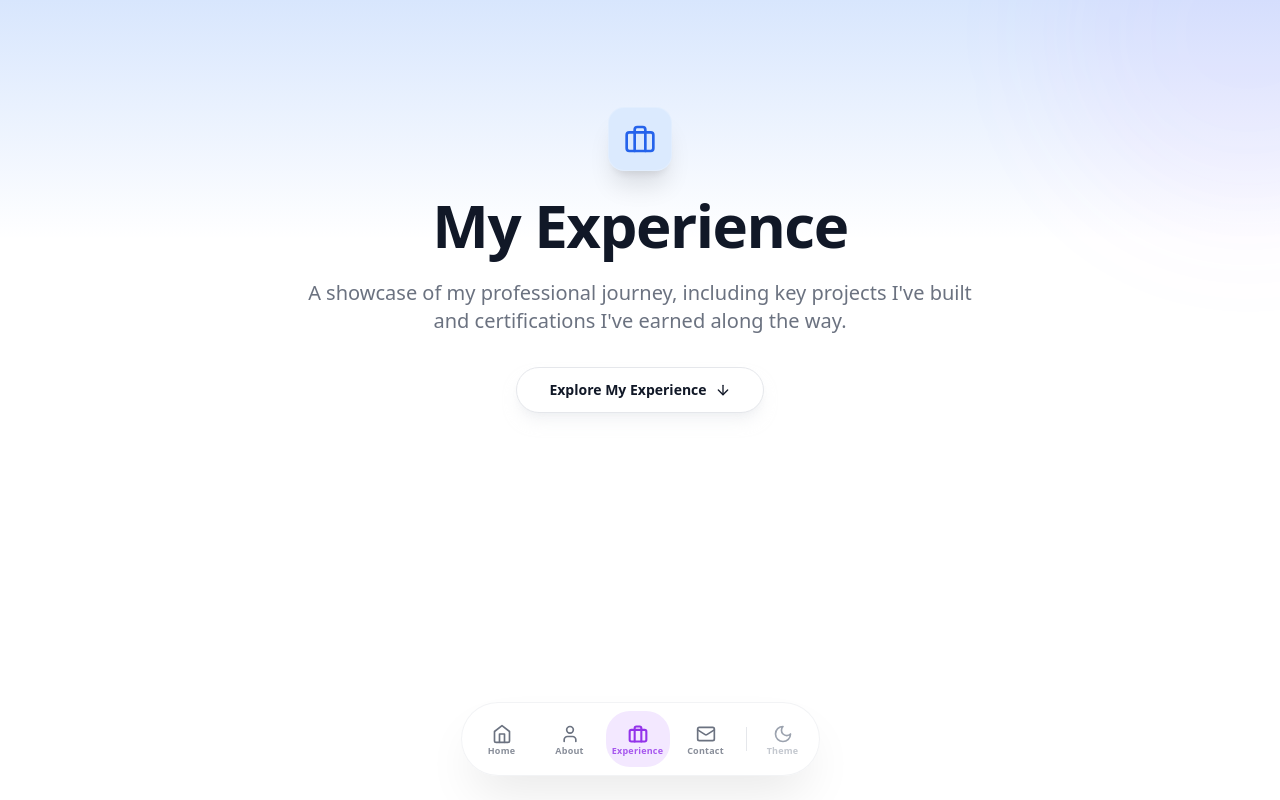
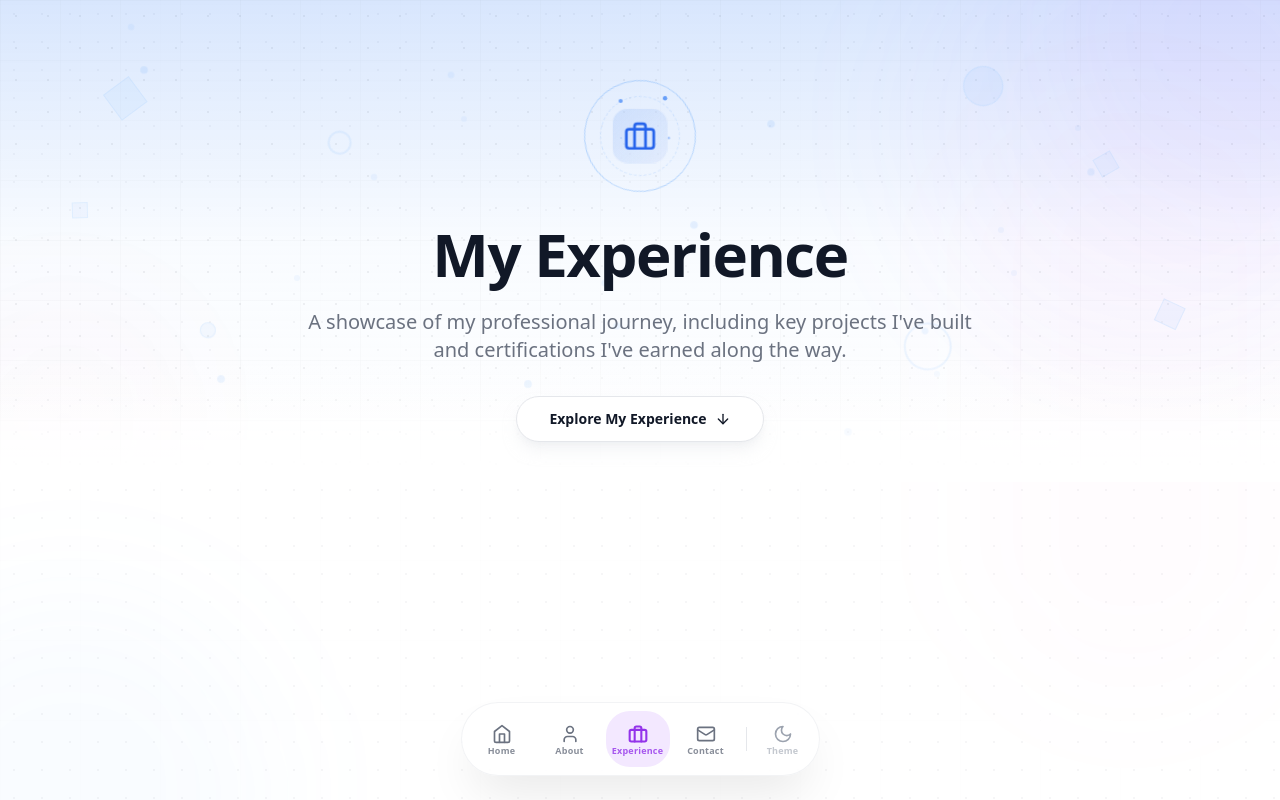
Before and after one commit to Malixl/portfolio, a React (Vite) app in the folder client/: page /experience in a window 1280 px wide. Built offline with nearby package versions, Linux system fonts and the light colour scheme; no server answers.

Commit message:
feat: add PublicLayout and PageHero components with animated background patterns and geometric effects

```diff
--- a/client/src/components/layout/PageHero.jsx
+++ b/client/src/components/layout/PageHero.jsx
@@ -1,5 +1,6 @@
 import { motion } from 'framer-motion'
 import { ArrowDown } from 'lucide-react'
+import { useMemo } from 'react'
 
 const fadeInUp = {
   hidden: { opacity: 0, y: 20 },
@@ -10,32 +11,248 @@ const stagger = {
   visible: { transition: { staggerChildren: 0.1 } }
 }
 
+// Dot grid pattern background
+function DotGrid({ color }) {
+  const dotColor = {
+    purple: 'bg-purple-400/20 dark:bg-purple-400/10',
+    blue: 'bg-blue-400/20 dark:bg-blue-400/10',
+    green: 'bg-green-400/20 dark:bg-green-400/10',
+    orange: 'bg-orange-400/20 dark:bg-orange-400/10',
+  }
+  const selectedDot = dotColor[color] || dotColor.purple
+
+  return (
+    <div className="absolute inset-0 overflow-hidden pointer-events-none" aria-hidden="true">
+      <div className="absolute inset-0" style={{
+        backgroundImage: `radial-gradient(circle, currentColor 1px, transparent 1px)`,
+        backgroundSize: '32px 32px',
+        opacity: 0.06,
+      }} />
+      {/* Larger accent dots scattered */}
+      {Array.from({ length: 20 }).map((_, i) => (
+        <motion.div
+          key={i}
+          className={`absolute w-1.5 h-1.5 rounded-full ${selectedDot}`}
+          style={{
+            left: `${10 + (i * 37) % 80}%`,
+            top: `${5 + (i * 53) % 85}%`,
+          }}
+          animate={{
+            opacity: [0.3, 0.7, 0.3],
+            scale: [1, 1.3, 1],
+          }}
+          transition={{
+            duration: 3 + (i % 3),
+            repeat: Infinity,
+            delay: i * 0.3,
+            ease: 'easeInOut',
+          }}
+        />
+      ))}
+    </div>
+  )
+}
+
+// Floating geometric shapes
+function FloatingShapes({ color }) {
+  const shapeColors = {
+    purple: { border: 'border-purple-300/30 dark:border-purple-500/20', fill: 'bg-purple-400/10 dark:bg-purple-500/5' },
+    blue: { border: 'border-blue-300/30 dark:border-blue-500/20', fill: 'bg-blue-400/10 dark:bg-blue-500/5' },
+    green: { border: 'border-green-300/30 dark:border-green-500/20', fill: 'bg-green-400/10 dark:bg-green-500/5' },
+    orange: { border: 'border-orange-300/30 dark:border-orange-500/20', fill: 'bg-orange-400/10 dark:bg-orange-500/5' },
+  }
+  const sc = shapeColors[color] || shapeColors.purple
+
+  const shapes = useMemo(() => [
+    // Rotating squares
+    { type: 'square', size: 'w-8 h-8', left: '8%', top: '20%', rotate: 45, duration: 18 },
+    { type: 'square', size: 'w-5 h-5', left: '85%', top: '35%', rotate: -30, duration: 22 },
+    // Circles
+    { type: 'circle', size: 'w-10 h-10', left: '75%', top: '15%', duration: 14 },
+    { type: 'circle', size: 'w-4 h-4', left: '15%', top: '70%', duration: 20 },
+    // Diamonds
+    { type: 'diamond', size: 'w-6 h-6', left: '90%', top: '65%', duration: 16 },
+    { type: 'diamond', size: 'w-4 h-4', left: '5%', top: '45%', duration: 24 },
+    // Triangles (via border)
+    { type: 'ring', size: 'w-12 h-12', left: '70%', top: '70%', duration: 25 },
+    { type: 'ring', size: 'w-6 h-6', left: '25%', top: '30%', duration: 19 },
+  ], [])
+
+  return (
+    <div className="absolute inset-0 overflow-hidden pointer-events-none" aria-hidden="true">
+      {shapes.map((s, i) => (
+        <motion.div
+          key={i}
+          className={`absolute ${s.size} ${
+            s.type === 'circle' || s.type === 'ring' ? 'rounded-full' :
+            s.type === 'diamond' ? 'rotate-45' : 'rounded-sm'
+          } ${s.type === 'ring' ? `border-2 ${sc.border}` : `${sc.fill} border ${sc.border}`}`}
+          style={{ left: s.left, top: s.top }}
+          animate={{
+            y: [0, -15, 0, 10, 0],
+            x: [0, 8, 0, -8, 0],
+            rotate: s.type === 'ring' ? [0, 360] : [s.rotate || 0, (s.rotate || 0) + 90, (s.rotate || 0) + 180, (s.rotate || 0) + 270, (s.rotate || 0) + 360],
+            opacity: [0.4, 0.7, 0.4],
+          }}
+          transition={{
+            duration: s.duration,
+            repeat: Infinity,
+            ease: 'easeInOut',
+          }}
+        />
+      ))}
+    </div>
+  )
+}
+
+// Animated icon badge with orbital rings + glow
+function AnimatedIconBadge({ children, color }) {
+  const ringColors = {
+    purple: 'border-purple-400/40 dark:border-purple-400/30',
+    blue: 'border-blue-400/40 dark:border-blue-400/30',
+    green: 'border-green-400/40 dark:border-green-400/30',
+    orange: 'border-orange-400/40 dark:border-orange-400/30',
+  }
+  const glowColors = {
+    purple: 'shadow-purple-500/30 dark:shadow-purple-500/20',
+    blue: 'shadow-blue-500/30 dark:shadow-blue-500/20',
+    green: 'shadow-green-500/30 dark:shadow-green-500/20',
+    orange: 'shadow-orange-500/30 dark:shadow-orange-500/20',
+  }
+  const bgColors = {
+    purple: 'from-purple-500/15 to-purple-600/5 dark:from-purple-500/20 dark:to-purple-600/5',
+    blue: 'from-blue-500/15 to-blue-600/5 dark:from-blue-500/20 dark:to-blue-600/5',
+    green: 'from-green-500/15 to-green-600/5 dark:from-green-500/20 dark:to-green-600/5',
+    orange: 'from-orange-500/15 to-orange-600/5 dark:from-orange-500/20 dark:to-orange-600/5',
+  }
+
+  const ring = ringColors[color] || ringColors.purple
+  const glow = glowColors[color] || glowColors.purple
+  const bg = bgColors[color] || bgColors.purple
+
+  return (
+    <div className="relative w-28 h-28 flex items-center justify-center">
+      {/* Outer orbital ring — slow spin */}
+      <motion.div
+        className={`absolute w-28 h-28 rounded-full border ${ring}`}
+        animate={{ rotate: 360 }}
+        transition={{ duration: 12, repeat: Infinity, ease: 'linear' }}
+      >
+        {/* Orbiting dot */}
+        <motion.div
+          className={`absolute -top-1 left-1/2 -translate-x-1/2 w-2.5 h-2.5 rounded-full bg-gradient-to-br ${bg.replace('/15', '/60').replace('/5', '/40')}`}
+          style={{ filter: 'blur(0.5px)' }}
+        />
+      </motion.div>
+
+      {/* Middle orbital ring — reverse spin */}
+      <motion.div
+        className={`absolute w-20 h-20 rounded-full border border-dashed ${ring}`}
+        style={{ opacity: 0.5 }}
+        animate={{ rotate: -360 }}
+        transition={{ duration: 18, repeat: Infinity, ease: 'linear' }}
+      >
+        <motion.div
+          className={`absolute -bottom-0.5 left-1/2 -translate-x-1/2 w-1.5 h-1.5 rounded-full bg-gradient-to-br ${bg.replace('/15', '/50').replace('/5', '/30')}`}
+        />
+      </motion.div>
+
+      {/* Center icon container with glow */}
+      <motion.div
+        className={`relative z-10 w-14 h-14 rounded-2xl bg-gradient-to-br ${bg} backdrop-blur-xl border border-white/30 dark:border-white/10 flex items-center justify-center shadow-lg ${glow}`}
+        animate={{
+          boxShadow: [
+            `0 0 20px 0 var(--tw-shadow-color)`,
+            `0 0 40px 5px var(--tw-shadow-color)`,
+            `0 0 20px 0 var(--tw-shadow-color)`,
+          ],
+        }}
+        transition={{ duration: 3, repeat: Infinity, ease: 'easeInOut' }}
+      >
+        {/* Breathing scale on the icon */}
+        <motion.div
+          animate={{ scale: [1, 1.1, 1] }}
+          transition={{ duration: 3, repeat: Infinity, ease: 'easeInOut' }}
+        >
+          {children}
+        </motion.div>
+      </motion.div>
+
+      {/* Particle sparkles around the icon */}
+      {[0, 1, 2, 3, 4, 5].map((i) => (
+        <motion.div
+          key={i}
+          className="absolute w-1 h-1 rounded-full"
+          style={{
+            background: color === 'purple' ? '#a855f7' : color === 'blue' ? '#3b82f6' : color === 'green' ? '#22c55e' : '#f97316',
+            left: '50%',
+            top: '50%',
+          }}
+          animate={{
+            x: [0, Math.cos((i * 60 * Math.PI) / 180) * 50, 0],
+            y: [0, Math.sin((i * 60 * Math.PI) / 180) * 50, 0],
+            opacity: [0, 0.8, 0],
+            scale: [0, 1.2, 0],
+          }}
+          transition={{
+            duration: 2.5,
+            repeat: Infinity,
+            delay: i * 0.4,
+            ease: 'easeOut',
+          }}
+        />
+      ))}
+    </div>
+  )
+}
+
+// Cross-hatch / grid lines overlay
+function GridLines() {
+  return (
+    <div className="absolute inset-0 overflow-hidden pointer-events-none opacity-[0.03] dark:opacity-[0.04]" aria-hidden="true">
+      <svg width="100%" height="100%" xmlns="http://www.w3.org/2000/svg">
+        <defs>
+          <pattern id="hero-grid" width="60" height="60" patternUnits="userSpaceOnUse">
+            <path d="M 60 0 L 0 0 0 60" fill="none" stroke="currentColor" strokeWidth="1" />
+          </pattern>
+        </defs>
+        <rect width="100%" height="100%" fill="url(#hero-grid)" />
+      </svg>
+    </div>
+  )
+}
+
 export default function PageHero({ title, description, image, color = "purple" }) {
   const scrollToContent = () => {
     window.scrollTo({ top: window.innerHeight - 100, behavior: 'smooth' })
   }
 
   const gradientColors = {
-    purple: 'from-purple-500/20 via-transparent',
-    blue: 'from-blue-500/20 via-transparent',
-    green: 'from-green-500/20 via-transparent',
-    orange: 'from-orange-500/20 via-transparent'
+    purple: 'from-purple-500/20 via-purple-200/10 dark:via-purple-900/10',
+    blue: 'from-blue-500/20 via-blue-200/10 dark:via-blue-900/10',
+    green: 'from-green-500/20 via-green-200/10 dark:via-green-900/10',
+    orange: 'from-orange-500/20 via-orange-200/10 dark:via-orange-900/10'
   }
-
-  const accentColors = {
-    purple: 'text-purple-600 dark:text-purple-400 bg-purple-100 dark:bg-purple-500/10',
-    blue: 'text-blue-600 dark:text-blue-400 bg-blue-100 dark:bg-blue-500/10',
-    green: 'text-green-600 dark:text-green-400 bg-green-100 dark:bg-green-500/10',
-    orange: 'text-orange-600 dark:text-orange-400 bg-orange-100 dark:bg-orange-500/10'
-  }
-
-  const selectedAccent = accentColors[color] || accentColors.purple
 
   return (
     <div className="relative min-h-[60vh] flex items-center justify-center pt-20 pb-10 overflow-hidden">
-      {/* Background Gradients */}
+      {/* Background gradient */}
       <div className={`absolute top-0 left-0 right-0 h-full bg-gradient-to-b ${gradientColors[color] || gradientColors.purple} to-transparent z-0`} />
+
+      {/* Ambient blurred blobs */}
       <div className="absolute -top-40 -right-40 w-96 h-96 bg-purple-500/10 rounded-full blur-3xl opacity-50" />
+      <div className="absolute -bottom-20 -left-20 w-72 h-72 bg-pink-500/5 rounded-full blur-3xl opacity-40" />
+
+      {/* Grid line overlay */}
+      <GridLines />
+
+      {/* Dot grid pattern */}
+      <DotGrid color={color} />
+
+      {/* Floating geometric shapes */}
+      <FloatingShapes color={color} />
+
+      {/* Bottom fade */}
       <div className="absolute bottom-0 left-0 w-full h-32 bg-gradient-to-t from-white dark:from-black to-transparent z-10" />
 
       <div className="container mx-auto px-4 relative z-20 text-center">
@@ -45,12 +262,12 @@ export default function PageHero({ title, description, image, color = "purple" }
             variants={stagger}
             className="max-w-3xl mx-auto"
         >
-          {/* Optional Icon/Image Badge */}
+          {/* Animated Icon Badge */}
           {image && (
-             <motion.div variants={fadeInUp} className="mb-6 flex justify-center">
-                <div className={`w-16 h-16 rounded-2xl ${selectedAccent} flex items-center justify-center backdrop-blur-xl border border-white/20 shadow-xl`}>
-                    {image}
-                </div>
+             <motion.div variants={fadeInUp} className="mb-8 flex justify-center">
+                <AnimatedIconBadge color={color}>
+                  {image}
+                </AnimatedIconBadge>
              </motion.div>
           )}
 
@@ -71,6 +288,8 @@ export default function PageHero({ title, description, image, color = "purple" }
           <motion.button
             variants={fadeInUp}
             onClick={scrollToContent}
+            whileHover={{ scale: 1.05 }}
+            whileTap={{ scale: 0.95 }}
             className="group relative inline-flex items-center gap-2 px-8 py-3 rounded-full bg-white dark:bg-white/10 hover:bg-gray-50 dark:hover:bg-white/20 border border-gray-200 dark:border-white/10 shadow-lg shadow-gray-200/50 dark:shadow-none transition-all duration-300 backdrop-blur-sm"
           >
             <span className="text-sm font-semibold text-gray-900 dark:text-white">Explore {title}</span>
--- a/client/src/components/layout/PublicLayout.jsx
+++ b/client/src/components/layout/PublicLayout.jsx
@@ -1,5 +1,41 @@
 import { Outlet, useLocation } from 'react-router-dom'
 import BottomNav from './BottomNav'
+
+// Persistent subtle background pattern for all pages
+function PageBackground() {
+  return (
+    <div className="fixed inset-0 pointer-events-none z-0" aria-hidden="true">
+      {/* Dot grid pattern */}
+      <div
+        className="absolute inset-0"
+        style={{
+          backgroundImage: `radial-gradient(circle, currentColor 1px, transparent 1px)`,
+          backgroundSize: '28px 28px',
+          opacity: 0.04,
+        }}
+      />
+
+      {/* Grid lines */}
+      <svg className="absolute inset-0 w-full h-full opacity-[0.025] dark:opacity-[0.03]" xmlns="http://www.w3.org/2000/svg">
+        <defs>
+          <pattern id="page-grid" width="80" height="80" patternUnits="userSpaceOnUse">
+            <path d="M 80 0 L 0 0 0 80" fill="none" stroke="currentColor" strokeWidth="0.5" />
+          </pattern>
+        </defs>
+        <rect width="100%" height="100%" fill="url(#page-grid)" />
+      </svg>
+
+      {/* Top-right ambient glow */}
+      <div className="absolute -top-32 -right-32 w-[500px] h-[500px] bg-purple-400/[0.04] dark:bg-purple-500/[0.03] rounded-full blur-3xl" />
+
+      {/* Bottom-left ambient glow */}
+      <div className="absolute -bottom-48 -left-32 w-[400px] h-[400px] bg-blue-400/[0.04] dark:bg-blue-500/[0.03] rounded-full blur-3xl" />
+
+      {/* Middle accent */}
+      <div className="absolute top-1/2 right-0 w-[300px] h-[600px] bg-pink-400/[0.02] dark:bg-pink-500/[0.02] rounded-full blur-3xl -translate-y-1/2" />
+    </div>
+  )
+}
 
 export default function PublicLayout() {
   const { pathname } = useLocation()
@@ -7,7 +43,11 @@ export default function PublicLayout() {
 
   return (
     <div className={`${isHome ? 'h-svh overflow-hidden' : 'min-h-svh pb-24'} bg-white dark:bg-black text-gray-900 dark:text-white transition-colors duration-300`}>
-      <Outlet />
+      {/* Only show persistent background on non-home pages (home has its own hero bg) */}
+      {!isHome && <PageBackground />}
+      <div className="relative z-10">
+        <Outlet />
+      </div>
       <BottomNav />
     </div>
   )
```
